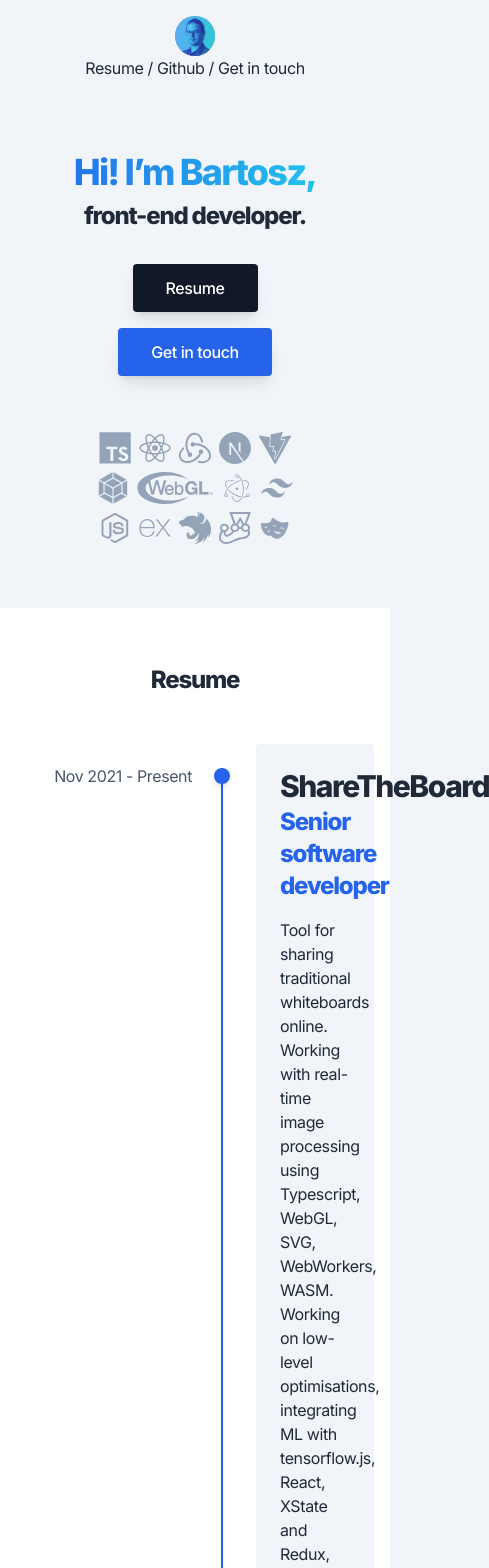
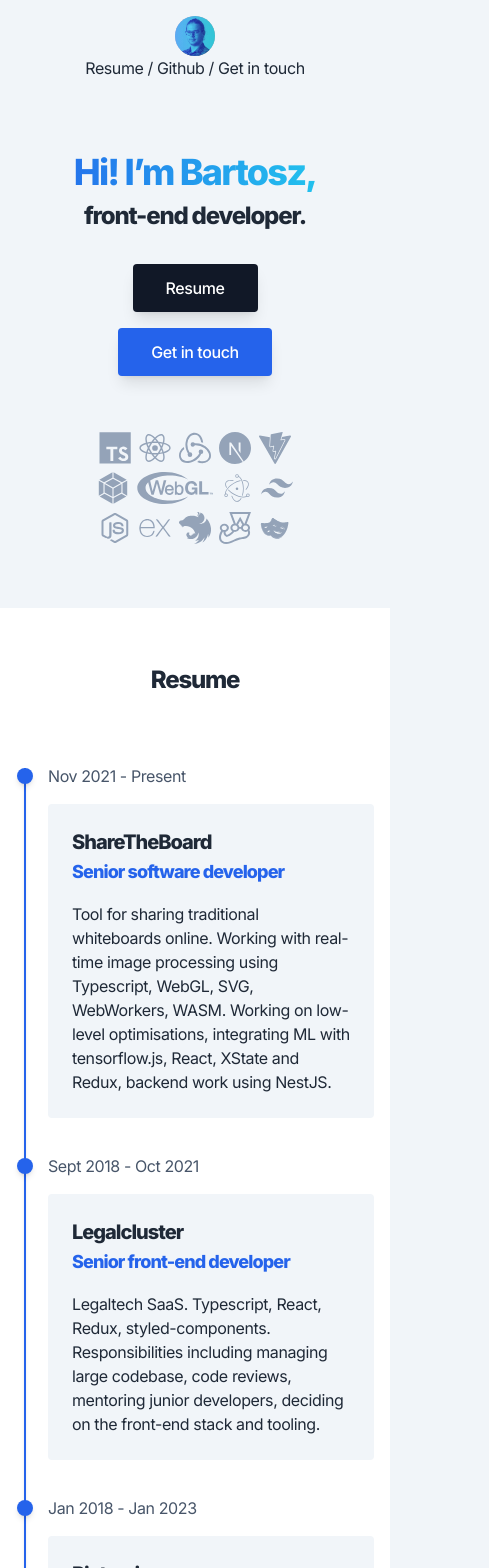
Before and after one commit to bartoszkrawczyk2/bartoszkrawczyk.com, a Next.js app: page / in a window 390 px wide. Shown: the top 1568 px of the page, 489 px wide, since content can reach past the window. Built offline with nearby package versions, Linux system fonts and the light colour scheme.

Commit message:
Mobile timeline and contact

```diff
--- a/src/components/common/Timeline.tsx
+++ b/src/components/common/Timeline.tsx
@@ -29,8 +29,8 @@ export function TimelineItem({
   ...props
 }: PropsWithChildren<TimelineItemProps>) {
   const { ref, className: animatedClassName } = useIntersectionAnimation<HTMLDivElement>({
-    hidden: 'opacity-0 -translate-x-16',
-    visible: 'opacity-100 translate-x-0',
+    hidden: 'md:opacity-0 md:-translate-x-16',
+    visible: 'md:opacity-100 md:translate-x-0',
     base: 'delay-300',
     threshold: 0.5,
   });
@@ -38,19 +38,25 @@ export function TimelineItem({
   return (
     <li
       className={twMerge(
-        'relative mb-4 pl-60 before:absolute before:bg-blue-600 before:w-0.5 before:top-6 before:left-[205px] before:-bottom-12 last:before:h-0 after:absolute after:bg-blue-600 after:rounded-full after:w-4 after:h-4 after:left-[198px] after:top-6 after:shadow-md before:shadow',
+        'relative mb-4 pl-8 md:pl-60 before:absolute before:bg-blue-600 before:w-0.5 before:top-6 before:left-2 md:before:left-[205px] before:-bottom-12 last:before:h-0 after:absolute after:bg-blue-600 after:rounded-full after:w-4 after:h-4 after:left-[1px] md:after:left-[198px] after:top-6 after:shadow-md before:shadow',
         className
       )}
       {...props}
     >
       {(from || to) && (
-        <div className="absolute left-0 pt-5 text-slate-600 text-right w-60 pr-16">
+        <div className="md:absolute left-0 pt-5 text-slate-600 md:text-right w-60 md:pr-16 pb-4 md:pb-0">
           {[from, to].filter((v) => v).join(' - ')}
         </div>
       )}
       <div ref={ref} className={twMerge('p-6 bg-slate-100 rounded', animatedClassName)}>
-        {company && <h3 className="text-3xl font-extrabold tracking-tighter mb-0.5">{company}</h3>}
-        {position && <h4 className="text-blue-600 text-2xl font-extrabold tracking-tighter mb-4">{position}</h4>}
+        {company && (
+          <h3 className="text-xl sm:text-2xl md:text-3xl font-extrabold tracking-tighter mb-0.5">{company}</h3>
+        )}
+        {position && (
+          <h4 className="text-blue-600 text-lg sm:text-xl md:text-2xl font-extrabold tracking-tighter mb-4">
+            {position}
+          </h4>
+        )}
         {children}
       </div>
     </li>
--- a/src/components/home/Contact.tsx
+++ b/src/components/home/Contact.tsx
@@ -6,7 +6,7 @@ export function Contact() {
   return (
     <Container>
       <SectionHeader>Get in touch</SectionHeader>
-      <div className="flex gap-4 justify-center mb-20">
+      <div className="flex flex-col sm:flex-row gap-4 justify-center mb-20">
         <a
           className="btn text-white bg-gray-900 hover:bg-gray-800"
           href="https://www.linkedin.com/in/bartoszkrawczyk/"
```
